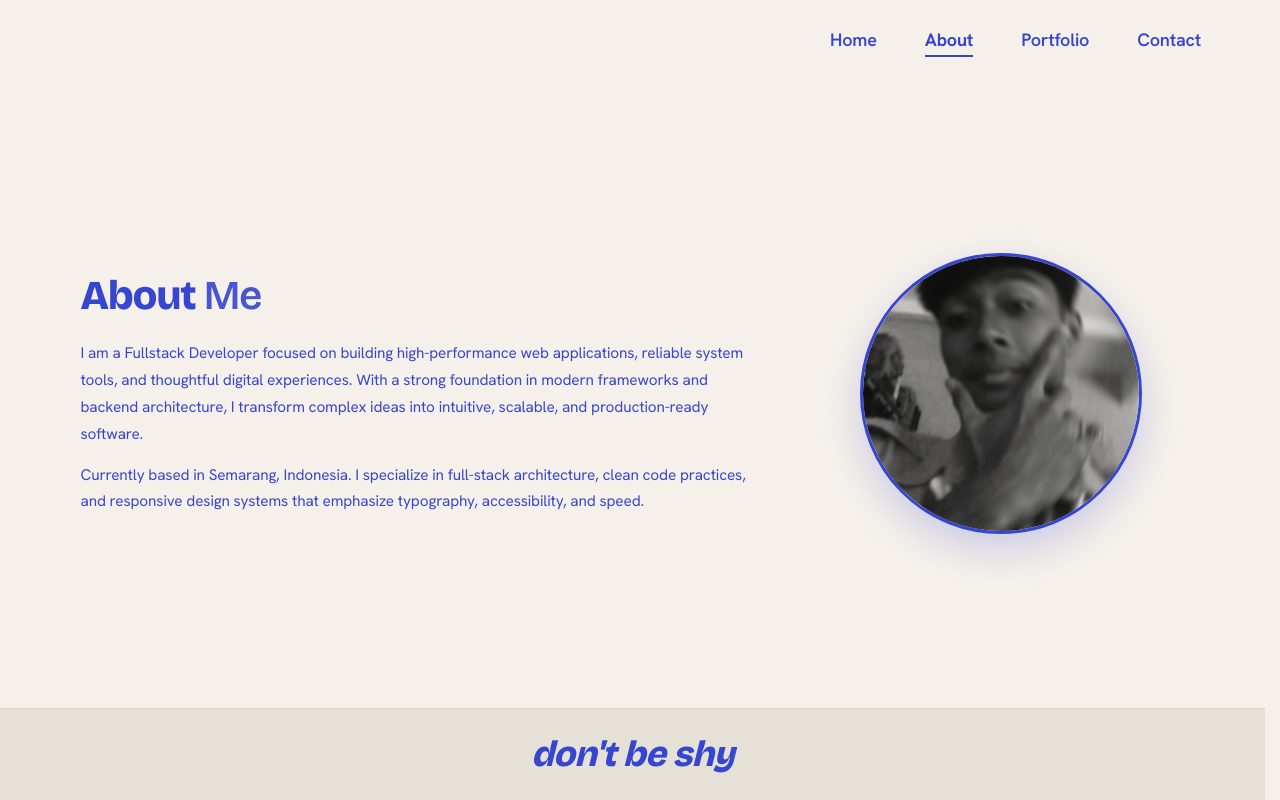
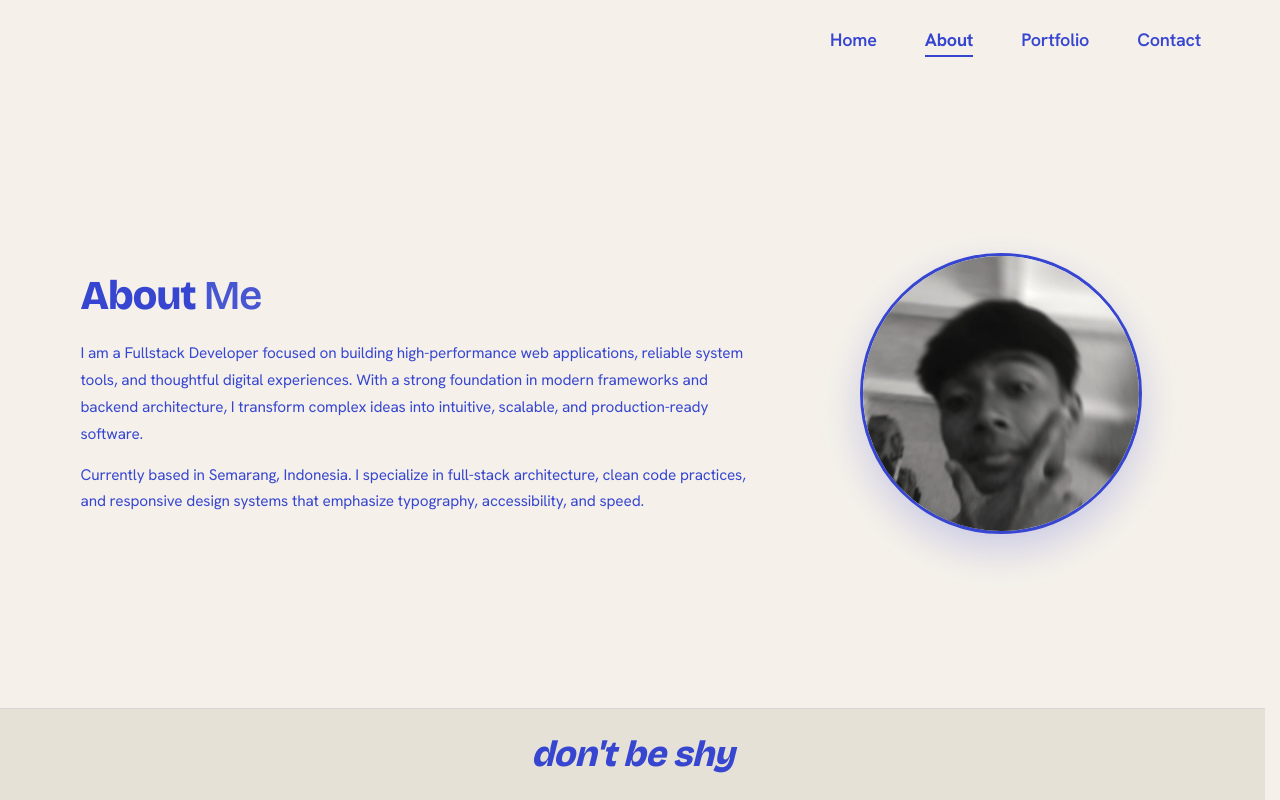
Before and after one commit to yehudaaadev/davidportfolio, a SvelteKit app: page /about in a window 1280 px wide. Built offline with nearby package versions, Linux system fonts and the light colour scheme.

Commit message:
fix: calibrate profile photo alignment to center 42%

```diff
--- a/src/routes/about/+page.svelte
+++ b/src/routes/about/+page.svelte
@@ -110,7 +110,7 @@
 		width: 100%;
 		height: 100%;
 		object-fit: cover;
-		object-position: center 80%;
+		object-position: center 42%;
 		display: block;
 	}
 
```
